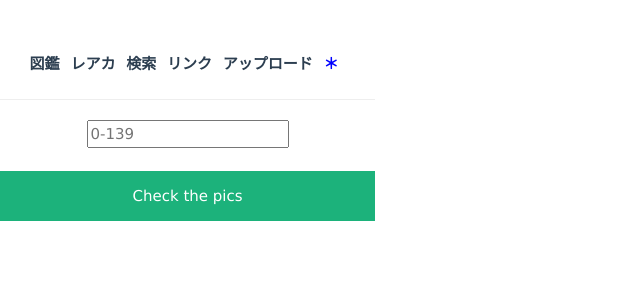
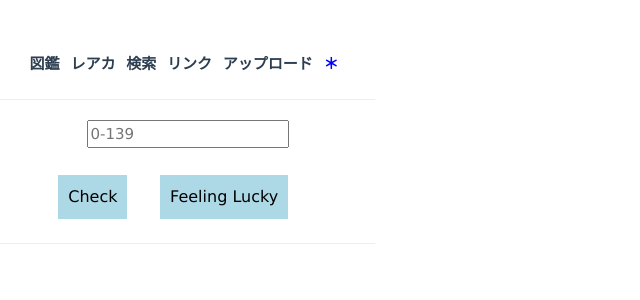
Before and after one commit to nisino25/pokedex, a Vue app: page / in a window 1280 px wide. Shown: the top 300 px of the page, without its empty margins (0-640 px from the left). Built offline with nearby package versions, Linux system fonts and the light colour scheme.

Commit message:
added the total price and feeling lucky function

```diff
--- a/src/App.vue
+++ b/src/App.vue
@@ -281,7 +281,7 @@
               {{this.seriesDetail.printedTotal}}
               <br>
 
-              <span @click="hasChosenSeries=false">Go back</span>
+              <span class="button" @click="hasChosenSeries=false">Go back</span>
 
             <br><br><br>
 
@@ -291,7 +291,7 @@
 
 
 
-            <div class="row"> <!-- card -->
+            <div class="row" v-if="hasChosenSeries"> <!-- card -->
               <template v-for="(pokemon,index) in tempList" :key="index">
                 <div class="column"  >
 
@@ -521,8 +521,31 @@
             <input type="number" v-model="seriesNum" placeholder="0-139"   >
             <br>
             <br>
-            <button @click="getTheRandoms()">Check the pics</button>
+            <div style="width: 70%; margin: 0 auto; overflow: hidden; " >
+                <button style=" float: left;" @click="getTheRandoms()" class="button"> Check </button>
+                <button style="" class="button" @click="feelingLucky()"> Feeling Lucky </button>
+            </div>
+            <!-- <button class="button" @click="getTheRandoms()"></button> -->
           </div>
+          <hr>
+
+          <div v-if="seriesNum">  <!-- pack detail- -->
+            <span>
+              Total Price <span style="color:goldenrod">{{Math.floor(totalPrice * 125)}}¥</span>
+            </span>
+            <br>
+            <span>
+              {{seriesList[seriesNum].total}} cards in total
+            </span>
+            <br>
+            <span style="color:red">
+              {{seriesList[seriesNum].name}}: {{seriesList[seriesNum].releaseDate}}
+            </span>
+            <br>
+            <hr>
+          </div>
+
+
 
 
             <div class="row">
@@ -631,6 +654,7 @@ export default {
       priceArray: [],
 
       seriesNum: undefined,
+      totalPrice: 0,
 
 
     }
@@ -695,7 +719,16 @@ export default {
   },
   methods:{
 
+    async feelingLucky(){
+      console.log(this.seriesNum)
+      this.seriesNum = Math.floor(Math.random() * 140)
+      console.log(this.seriesNum)
+      this.getTheRandoms()
+
+    },
+
     async getTheRandoms(){
+      this.totalPrice = 0
       this.picArray = []
       this.priceArray = []
       this.largePicArray= []
@@ -715,7 +748,8 @@ export default {
       // ---------------
       let count = 0
       while(count <= 8){
-        let num= Math.floor(Math.random() * this.seriesList[this.seriesNum].total) +1
+        let num= Math.floor(Math.random() * this.seriesList[this.seriesNum].total)
+        console.log(num)
         if(json.data[num].images){
           let result = json.data[num].images.small
           this.picArray.push(result)
@@ -730,6 +764,7 @@ export default {
           if(json.data[num].cardmarket.prices){
             if(json.data[num].cardmarket.prices.trendPrice){
               this.priceArray.push(json.data[num].cardmarket.prices.trendPrice)
+              this.totalPrice = this.totalPrice + json.data[num].cardmarket.prices.trendPrice
             }else{
               this.priceArray.push(0)
             }
@@ -925,12 +960,12 @@ export default {
     },
 
     async searchSeries(title){
+      this.hasChosenSeries =true
       const URL = this.setUrl +title
       const res = await fetch(URL)
       const json = await res.json()
       this.tempList = json.data
       console.log(this.tempList)
-      this.hasChosenSeries =true
       this.selectedSeries = title
       this.getMoreData()
       return
@@ -1385,6 +1420,20 @@ img{
   position: absolute;
   clip: rect(0px,60px,200px,0px);
 }
+
+
+.button {
+  background-color: lightblue;
+  border: none;
+  color: black;
+  padding: 10px 10px;
+  text-align: center;
+  text-decoration: none;
+  display: inline-block;
+  font-size: 16px;
+  margin: 4px 2px;
+  cursor: pointer;
+}
 /* Responsive columns - one column layout (vertical) on small screens */
 /* @media screen and (max-width: 600px) {
   .column {
--- a/src/components/auth.vue
+++ b/src/components/auth.vue
@@ -24,7 +24,6 @@
       <div class="clearfix">
         <button type="button" onclick="document.getElementById('id01').style.display='none'" class="cancelbtn">Cancel</button>
         <button class="signupbtn" @click="signup()">Sign Up</button>
-        <button class="signupbtn" @click="signup()">サインアップ</button>
       </div>
     </div>
   </form>
@@ -69,8 +68,6 @@ export default {
           await docRef.set(favoriteData)
           console.log('done')
           this.currentUser = this.email
-        }else{
-          alert('alredy exists')
         }
 
         // favoriteData[this.currentUser] = JSON.stringify(this.dataList)
@@ -87,7 +84,7 @@ export default {
 }
 </script>
 
-<style>
+<style scoped>
 body {font-family: Arial, Helvetica, sans-serif;}
 * {box-sizing: border-box;}
 
```
Also changed, not shown: src/const/nameList.js.
